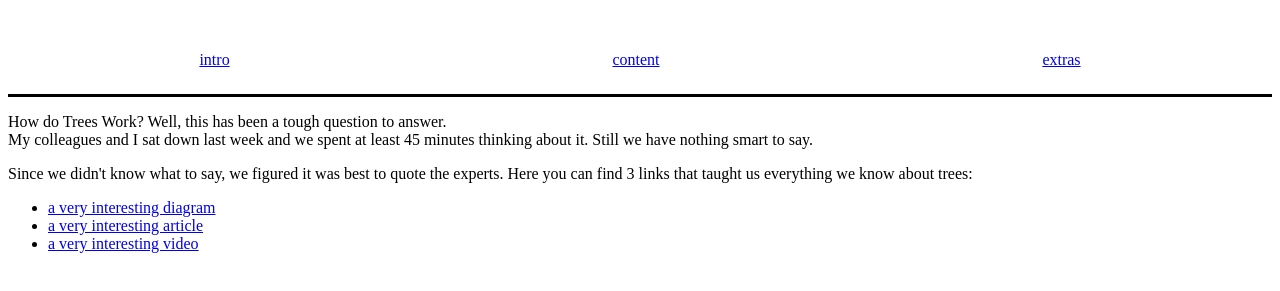
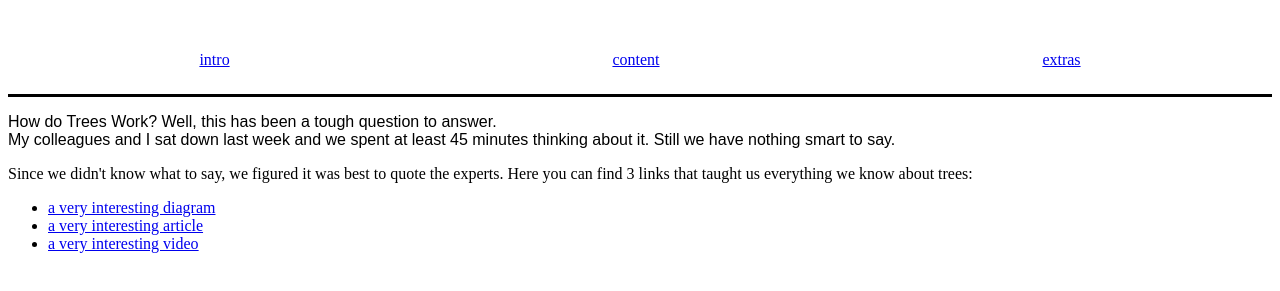
Before and after one commit to BF-FrontEnd-class/agile-development-group1-all-about-trees, a website: page index.html in a window 1280 px wide. Shown: the part 113-404 px from the top of the page. Drawn offline with Linux system fonts and the light colour scheme.

Commit message:
add descrption

```diff
--- a/styles/something.css
+++ b/styles/something.css
@@ -14,6 +14,10 @@ body {
   border-style: none none solid none;
 }
 
+.fascinating-words {
+  font-family: fantasy;
+}
+
 .spaced-items {
   display: flex;
   flex-direction: row;
```
